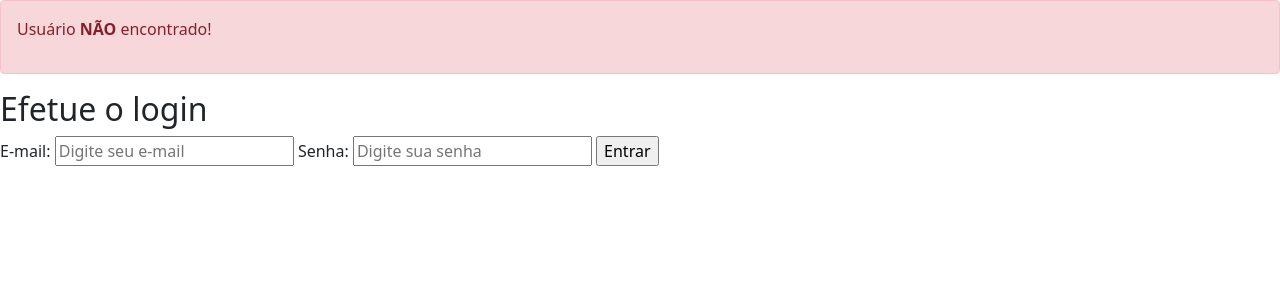
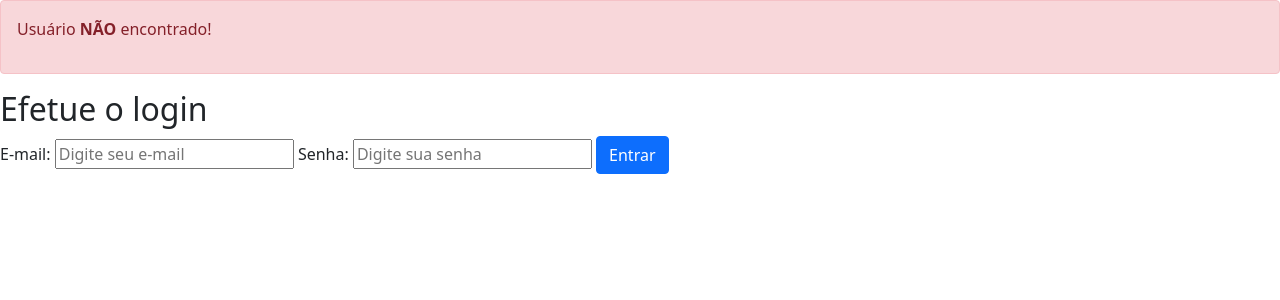
Before and after one commit to jonasnunes/projeto-pedidos-produtos, a PHP site: page / in a window 1280 px wide. Shown: the top 300 px of the page. Run offline with PHP 8.4, Linux system fonts and the light colour scheme; data that the repository does not hold is empty.

Commit message:
Update index.php
estilizando o botão

```diff
--- a/index.php
+++ b/index.php
@@ -19,7 +19,7 @@
         <input type="email" id="email" name="email" placeholder="Digite seu e-mail" required>
         <label for="senha">Senha: </label>
         <input type="password" id="senha" name="senha" placeholder="Digite sua senha">
-        <input type="submit" id="submeter" value="Entrar">
+        <input type="submit" id="submeter" value="Entrar" class="btn btn-primary">
     </form>
 
     <!-- JavaScript Bundle with Popper -->
```
